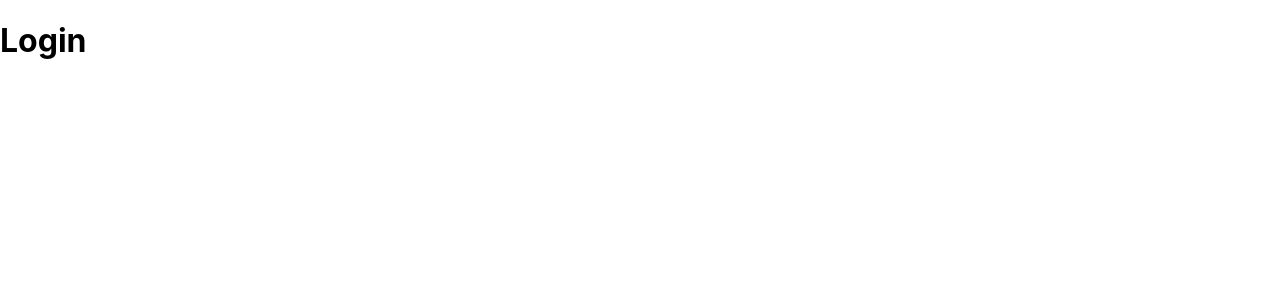
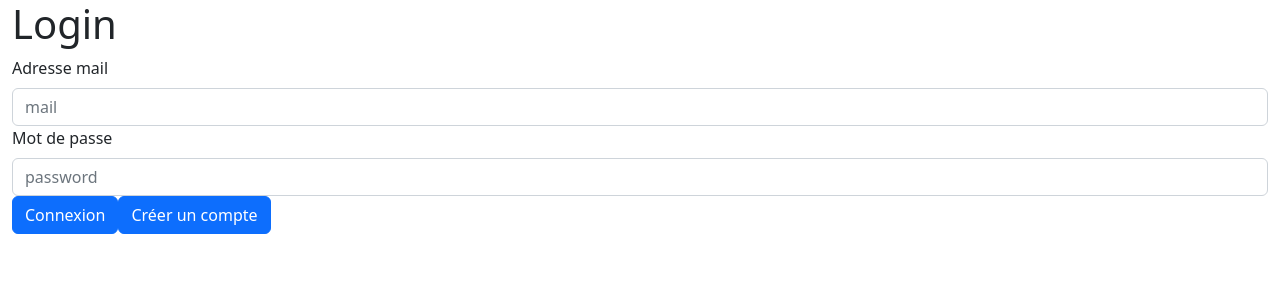
Before and after one commit to Axel-cmd/Mon-Annonce, a React (Create React App) app: page /login in a window 1280 px wide. Shown: the top 300 px of the page. Built offline with nearby package versions, Linux system fonts and the light colour scheme.

Commit message:
Page de login avec connexion à la base de donées grâce à l'api

```diff
--- a/package.json
+++ b/package.json
@@ -3,6 +3,7 @@
   "version": "0.1.0",
   "private": true,
   "dependencies": {
+    "@hookform/resolvers": "^2.9.10",
     "@testing-library/jest-dom": "^5.16.5",
     "@testing-library/react": "^13.4.0",
     "@testing-library/user-event": "^13.5.0",
@@ -11,9 +12,11 @@
     "react": "^18.2.0",
     "react-bootstrap": "^2.5.0",
     "react-dom": "^18.2.0",
+    "react-hook-form": "^7.39.1",
     "react-router-dom": "^6.4.2",
     "react-scripts": "5.0.1",
-    "web-vitals": "^2.1.4"
+    "web-vitals": "^2.1.4",
+    "yup": "^0.32.11"
   },
   "scripts": {
     "start": "react-scripts start",
--- a/src/App.js
+++ b/src/App.js
@@ -15,6 +15,7 @@ import ProductDetail from './pages/ProductDetail';
 function App() {
   return (
     <AuthProvider>
+      <Container fluid>
 
         <BrowserRouter>
           <Routes>
@@ -38,8 +39,8 @@ function App() {
 
           </Routes>
         </BrowserRouter>
-      <Container>
         <Outlet />
+
       </Container>
     </AuthProvider>
   );
--- a/src/components/RequireAuth.jsx
+++ b/src/components/RequireAuth.jsx
@@ -3,9 +3,9 @@ import { Navigate, useLocation } from "react-router-dom";
 
 const RequireAuth = ({children}) => {
     const location = useLocation();
-    const auth = useAuth();
+    const { token } = useAuth();
 
-    return auth.token ? children : <Navigate to={'/'} state={{path: location.pathname}} replace />
+    return token ? children : <Navigate to={'/'} state={{path: location.pathname}} replace />
 }
 
 export default RequireAuth;
--- a/src/contexts/auth.context.jsx
+++ b/src/contexts/auth.context.jsx
@@ -1,4 +1,5 @@
 import React, { useContext, useState } from "react"
+import request from "../utils/request.util";
 
 const AuthContext = React.createContext(null)
 
@@ -7,8 +8,21 @@ export const AuthProvider = ({ children }) => {
     const [token, setToken] = useState(null);
     const [user, setUser] = useState(null);
 
-    const login = () => {
-
+    const login = ({ email, password}) => {
+        return new Promise( (resolve, reject) => {
+            const data = {
+                email,
+                password
+            }
+            request.post('/login', data)
+                .then(res => {
+                    const newToken = res.data.token.token;
+                    setToken(newToken);
+                    localStorage.setItem("token", newToken);
+                    resolve();
+                })
+                .catch(err => reject(err))
+        })
     }
 
     const logout = () => {
--- a/src/index.js
+++ b/src/index.js
@@ -2,6 +2,7 @@ import React from 'react';
 import ReactDOM from 'react-dom/client';
 import './index.css';
 import App from './App';
+import 'bootstrap/dist/css/bootstrap.min.css';
 
 const root = ReactDOM.createRoot(document.getElementById('root'));
 root.render(
--- a/src/pages/Login.jsx
+++ b/src/pages/Login.jsx
@@ -1,8 +1,65 @@
+import React, { useState } from "react";
+import { Form, Button } from "react-bootstrap";
+import { useNavigate } from "react-router-dom";
+import { useAuth } from "../contexts/auth.context";
 
 
 const Login = () => {
 
-    return <h1>Login</h1>
+    const { login } = useAuth();
+    const navigate = useNavigate();
+    const [validated, setValidated] = useState(false);
+    const [email, setEmail] = useState('');
+    const [password, setPassword] = useState('');
+
+    const handleOnSubmit = (event) => {
+        event.preventDefault();
+
+        const form = event.currentTarget;
+
+        if(form.checkValidity() == false){
+            event.stopPropagation();
+        }
+
+        login({email, password})
+            .then(result => navigate('/myProfil') )
+
+        setValidated(true)
+    }
+
+
+    return (
+        <>
+            <h1>Login</h1>
+            <Form noValidate validated={validated} onSubmit={handleOnSubmit} >
+                <Form.Group hasValidation>
+                    <Form.Label>Adresse mail</Form.Label>
+                    <Form.Control
+                        required
+                        type="email"
+                        placeholder="mail"
+                        value={email}
+                        onChange={(e) => setEmail(e.target.value)}
+                    />
+                    <Form.Control.Feedback type="invalid" >Entrez une adresse mail valide</Form.Control.Feedback>
+                </Form.Group>
+                <Form.Group hasValidation>
+                    <Form.Label>Mot de passe</Form.Label>
+                    <Form.Control
+                        required
+                        type="password"
+                        placeholder="password"
+                        value={password}
+                        onChange={(e) => setPassword(e.target.value)}
+                    />
+                    <Form.Control.Feedback type="invalid" >Entrez votre mot de passe</Form.Control.Feedback>
+                </Form.Group>
+                <Button type="submit">Connexion</Button>
+                <Button onClick={() => navigate('/register')} >Créer un compte</Button>
+            </Form>
+        </>
+
+    )
 }
 
 export default Login;
```
Also changed, not shown: src/components/Input.jsx (added, +25 -0 lines), 1 other file (tests, documents, lock files or other folders). Lines whose indentation alone changed are shown as unchanged.
